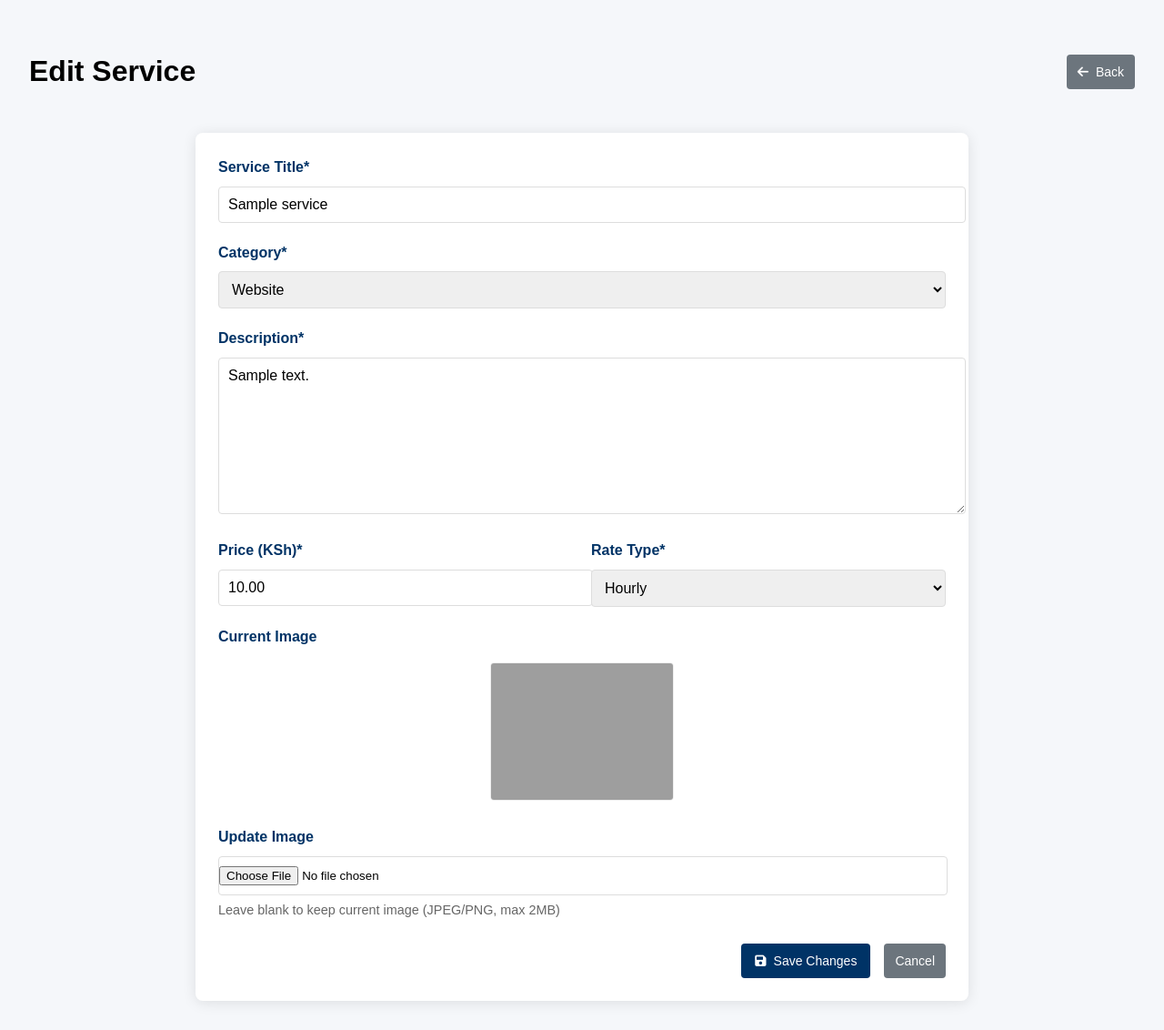
After one commit to wafuke/StrathConnectProject, a PHP site: page /public/edit_service.php?id=1 in a window 1280 px wide. The commit adds this page. Shown: the whole page at 91% size. Run offline with PHP 8.4, Linux system fonts and the light colour scheme; the visitor is signed in with stand-in values (Sample User, id 1); tables that the repository leaves empty hold one stand-in row (values such as "Sample post"); grey boxes are pictures that could not be loaded.

Commit message:
edit service and delete service functionality

```diff
--- a/assets/style.css
+++ b/assets/style.css
@@ -1017,3 +1017,86 @@ button[type="submit"]:hover {
     display: flex;
     gap: 10px;
 }
+/* Delete and Edit Service*/
+/* Service Form Styles */
+.service-form {
+    max-width: 800px;
+    margin: 0 auto;
+    padding: 25px;
+    background: #fff;
+    border-radius: 8px;
+    box-shadow: 0 2px 15px rgba(0,0,0,0.1);
+}
+
+.service-form .form-group {
+    margin-bottom: 20px;
+}
+
+.service-form label {
+    display: block;
+    margin-bottom: 8px;
+    font-weight: 600;
+    color: var(--strath-blue);
+}
+
+.service-form input[type="text"],
+.service-form input[type="number"],
+.service-form select,
+.service-form textarea {
+    width: 100%;
+    padding: 10px;
+    border: 1px solid #ddd;
+    border-radius: 4px;
+    font-size: 16px;
+}
+
+.service-form textarea {
+    min-height: 150px;
+    resize: vertical;
+}
+
+.form-row {
+    display: flex;
+    gap: 20px;
+}
+
+.form-row .form-group {
+    flex: 1;
+}
+
+.current-image-preview {
+    margin: 15px 0;
+    text-align: center;
+}
+
+.current-image-preview img {
+    max-width: 200px;
+    max-height: 200px;
+    border-radius: 4px;
+    border: 1px solid #eee;
+}
+
+.form-hint {
+    font-size: 0.9em;
+    color: #666;
+    margin-top: 5px;
+}
+
+.form-actions {
+    display: flex;
+    gap: 15px;
+    margin-top: 25px;
+    justify-content: flex-end;
+}
+
+/* Responsive adjustments */
+@media (max-width: 768px) {
+    .form-row {
+        flex-direction: column;
+        gap: 0;
+    }
+
+    .service-form {
+        padding: 15px;
+    }
+}
--- /dev/null
+++ b/public/edit_service.php
@@ -0,0 +1,216 @@
+<?php
+session_start();
+
+// Verify seller is logged in
+if (!isset($_SESSION['user_id']) || $_SESSION['user_type'] !== 'seller') {
+    header("Location: ../public/login.php");
+    exit();
+}
+
+// Database connection
+$host = 'localhost';
+$user = 'root';
+$pass = '';
+$db = 'strathconnect';
+
+$conn = new mysqli($host, $user, $pass, $db);
+if ($conn->connect_error) {
+    die("Connection failed: " . $conn->connect_error);
+}
+
+// Initialize variables
+$service = [];
+$errors = [];
+$categories = ['Website', 'Design', 'Programming', 'Writing', 'Other'];
+$rate_types = ['hourly', 'fixed', 'per_project'];
+
+// Get service details
+if (!isset($_GET['id'])) {
+    $_SESSION['error'] = "No service specified";
+    header("Location: seller_services.php");
+    exit();
+}
+
+$service_id = intval($_GET['id']);
+$seller_id = $_SESSION['user_id'];
+
+$query = "SELECT * FROM services WHERE id = ? AND seller_id = ?";
+$stmt = $conn->prepare($query);
+$stmt->bind_param("ii", $service_id, $seller_id);
+$stmt->execute();
+$result = $stmt->get_result();
+
+if ($result->num_rows !== 1) {
+    $_SESSION['error'] = "Service not found or you don't have permission";
+    header("Location: seller_services.php");
+    exit();
+}
+
+$service = $result->fetch_assoc();
+$stmt->close();
+
+// Handle form submission
+if ($_SERVER['REQUEST_METHOD'] === 'POST') {
+    // Validate inputs
+    $title = trim($_POST['title']);
+    $category = trim($_POST['category']);
+    $description = trim($_POST['description']);
+    $price = floatval($_POST['price']);
+    $rate_type = trim($_POST['rate_type']);
+
+    if (empty($title)) $errors[] = "Title is required";
+    if (!in_array($category, $categories)) $errors[] = "Invalid category";
+    if (empty($description)) $errors[] = "Description is required";
+    if ($price <= 0) $errors[] = "Price must be positive";
+    if (!in_array($rate_type, $rate_types)) $errors[] = "Invalid rate type";
+
+    // Process image if no errors
+    $image_path = $service['image_path'];
+    if (empty($errors) && isset($_FILES['image']) && $_FILES['image']['error'] === UPLOAD_ERR_OK) {
+        $target_dir = "../assets/images/services/";
+        $allowed_types = ['image/jpeg', 'image/png'];
+
+        if (!in_array($_FILES['image']['type'], $allowed_types)) {
+            $errors[] = "Only JPEG/PNG images allowed";
+        } elseif ($_FILES['image']['size'] > 2097152) {
+            $errors[] = "Image too large (max 2MB)";
+        } else {
+            $ext = pathinfo($_FILES['image']['name'], PATHINFO_EXTENSION);
+            $new_image = uniqid('service_') . '.' . $ext;
+
+            if (move_uploaded_file($_FILES['image']['tmp_name'], $target_dir . $new_image)) {
+                // Delete old image if not placeholder
+                if ($image_path && $image_path !== 'placeholder.jpg' && file_exists($target_dir . $image_path)) {
+                    unlink($target_dir . $image_path);
+                }
+                $image_path = $new_image;
+            } else {
+                $errors[] = "Failed to upload image";
+            }
+        }
+    }
+
+    // Update service if no errors
+    if (empty($errors)) {
+        $query = "UPDATE services SET title=?, category=?, description=?, price=?, rate_type=?, image_path=? WHERE id=? AND seller_id=?";
+        $stmt = $conn->prepare($query);
+        $stmt->bind_param("sssdssii", $title, $category, $description, $price, $rate_type, $image_path, $service_id, $seller_id);
+
+        if ($stmt->execute()) {
+            $_SESSION['success'] = "Service updated successfully";
+            header("Location: seller_services.php");
+            exit();
+        } else {
+            $errors[] = "Error updating service: " . $stmt->error;
+        }
+        $stmt->close();
+    }
+}
+?>
+
+<!DOCTYPE html>
+<html lang="en">
+<head>
+    <meta charset="UTF-8">
+    <meta name="viewport" content="width=device-width, initial-scale=1.0">
+    <title>Edit Service - StrathConnect</title>
+    <link rel="stylesheet" href="../assets/style.css">
+    <link rel="stylesheet" href="../assets/css/services.css">
+    <link rel="stylesheet" href="https://cdnjs.cloudflare.com/ajax/libs/font-awesome/6.0.0/css/all.min.css">
+</head>
+<body>
+
+
+    <div class="dashboard-container">
+
+
+        <main class="dashboard-content">
+            <div class="dashboard-header">
+                <h1>Edit Service</h1>
+                <a href="seller_services.php" class="btn btn-secondary">
+                    <i class="fas fa-arrow-left"></i> Back
+                </a>
+            </div>
+
+            <?php if (!empty($errors)): ?>
+                <div class="alert alert-error">
+                    <h3>Error:</h3>
+                    <ul>
+                        <?php foreach ($errors as $error): ?>
+                            <li><?= htmlspecialchars($error) ?></li>
+                        <?php endforeach; ?>
+                    </ul>
+                </div>
+            <?php endif; ?>
+
+            <form class="service-form" method="POST" enctype="multipart/form-data">
+                <div class="form-group">
+                    <label>Service Title*</label>
+                    <input type="text" name="title" value="<?= htmlspecialchars($service['title']) ?>" required>
+                </div>
+
+                <div class="form-group">
+                    <label>Category*</label>
+                    <select name="category" required>
+                        <?php foreach ($categories as $cat): ?>
+                            <option value="<?= $cat ?>" <?= $service['category'] === $cat ? 'selected' : '' ?>>
+                                <?= $cat ?>
+                            </option>
+                        <?php endforeach; ?>
+                    </select>
+                </div>
+
+                <div class="form-group">
+                    <label>Description*</label>
+                    <textarea name="description" rows="5" required><?= htmlspecialchars($service['description']) ?></textarea>
+                </div>
+
+                <div class="form-row">
+                    <div class="form-group">
+                        <label>Price (KSh)*</label>
+                        <input type="number" name="price" min="0" step="0.01"
+                               value="<?= htmlspecialchars($service['price']) ?>" required>
+                    </div>
+
+                    <div class="form-group">
+                        <label>Rate Type*</label>
+                        <select name="rate_type" required>
+                            <?php foreach ($rate_types as $rate): ?>
+                                <option value="<?= $rate ?>" <?= $service['rate_type'] === $rate ? 'selected' : '' ?>>
+                                    <?= ucfirst($rate) ?>
+                                </option>
+                            <?php endforeach; ?>
+                        </select>
+                    </div>
+                </div>
+
+                <div class="form-group">
+                    <label>Current Image</label>
+                    <div class="current-image-preview">
+                        <img src="../assets/images/services/<?= htmlspecialchars($service['image_path'] ?? 'placeholder.jpg') ?>"
+                             alt="Current service image">
+                    </div>
+                </div>
+
+                <div class="form-group">
+                    <label>Update Image</label>
+                    <input type="file" name="image" accept="image/*">
+                    <p class="form-hint">Leave blank to keep current image (JPEG/PNG, max 2MB)</p>
+                </div>
+
+                <div class="form-actions">
+                    <button type="submit" class="btn btn-primary">
+                        <i class="fas fa-save"></i> Save Changes
+                    </button>
+                    <a href="seller_services.php" class="btn btn-secondary">
+                        Cancel
+                    </a>
+                </div>
+            </form>
+        </main>
+    </div>
+
+
+</body>
+</html>
+<?php $conn->close(); ?>
```
Also changed, not shown: public/delete_service.php (added, +70 -0 lines).
